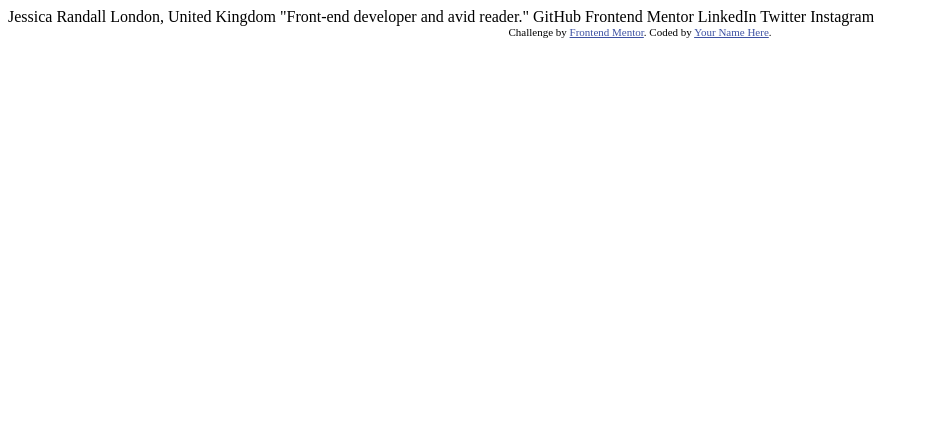
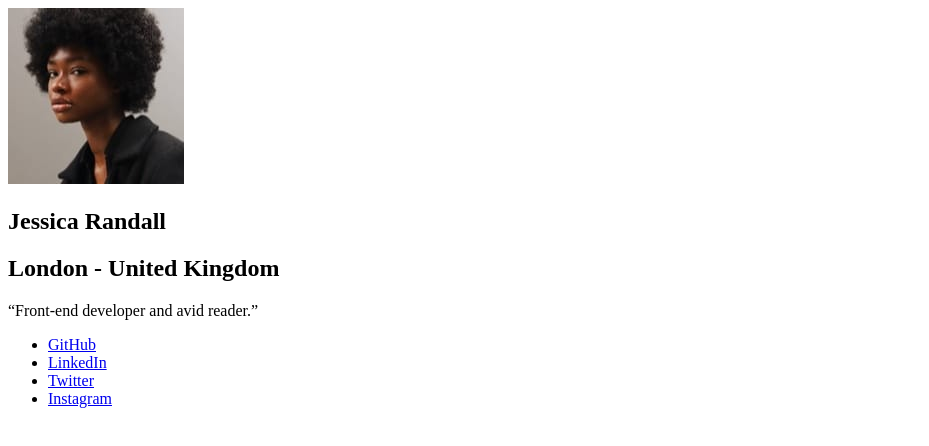
Before and after one commit to nevesapi/social-links-profile, a plain HTML site: page index.html in a window 1280 px wide. Shown: the whole page, without its empty margins (0-929 px from the left). Drawn offline with Linux system fonts and the light colour scheme.

Commit message:
cria estrutura semantica

```diff
--- a/index.html
+++ b/index.html
@@ -2,33 +2,30 @@
 <html lang="en">
 <head>
   <meta charset="UTF-8">
-  <meta name="viewport" content="width=device-width, initial-scale=1.0"> <!-- displays site properly based on user's device -->
+  <meta name="viewport" content="width=device-width, initial-scale=1.0">
 
   <link rel="icon" type="image/png" sizes="32x32" href="./assets/images/favicon-32x32.png">
 
   <title>Frontend Mentor | Social links profile</title>
-
-  <!-- Feel free to remove these styles or customise in your own stylesheet 👍 -->
-  <style>
-    .attribution { font-size: 11px; text-align: center; }
-    .attribution a { color: hsl(228, 45%, 44%); }
-  </style>
 </head>
 <body>
+ <main>
+  <section>
+    <img src="assets/images/avatar-jessica.jpeg" alt="foto de perfil de Jessica.">
+    <h1>Jessica Randall</h1>
+    <h2>London - United Kingdom</h2>
+    <p><q>Front-end developer and avid reader.</q></p>
 
-  Jessica Randall
-  London, United Kingdom
-  "Front-end developer and avid reader."
+    <nav>
+      <ul>
+        <li><a href="https://github.com" target="_blank">GitHub</a></li>
+        <li><a href="https://linkedin.com" target="_blank">LinkedIn</a></li>
+        <li><a href="https://twitter.com" target="_blank">Twitter</a></li>
+        <li><a href="https://instagram.com" target="_blank">Instagram</a></li>
+      </ul>
+    </nav>
 
-  GitHub
-  Frontend Mentor
-  LinkedIn
-  Twitter
-  Instagram
-
-  <div class="attribution">
-    Challenge by <a href="https://www.frontendmentor.io?ref=challenge" target="_blank">Frontend Mentor</a>.
-    Coded by <a href="#">Your Name Here</a>.
-  </div>
+  </section>
+ </main>
 </body>
 </html>
```
Also changed, not shown: design/mobile-design-marcacao.jpg (added).
